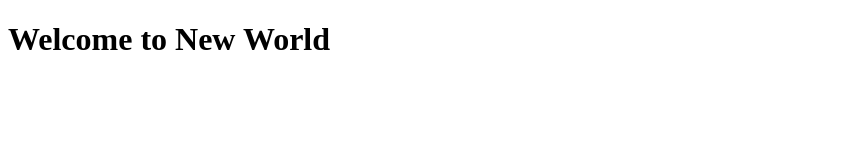
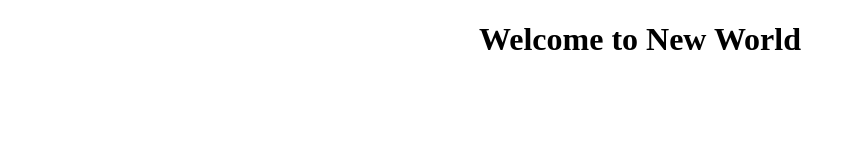
Before and after one commit to rksnet/DemoApp1, a plain HTML site: page index.html in a window 1280 px wide. Shown: the whole page, without its empty margins (0-856 px from the left). Drawn offline with Linux system fonts and the light colour scheme.

Commit message:
Added test into center

```diff
--- a/index.html
+++ b/index.html
@@ -7,6 +7,6 @@
     <title>Document</title>
 </head>
 <body>
-    <h1> Welcome to New World</h1>
+  <center>  <h1> Welcome to New World</h1></center>
 </body>
 </html>
```
